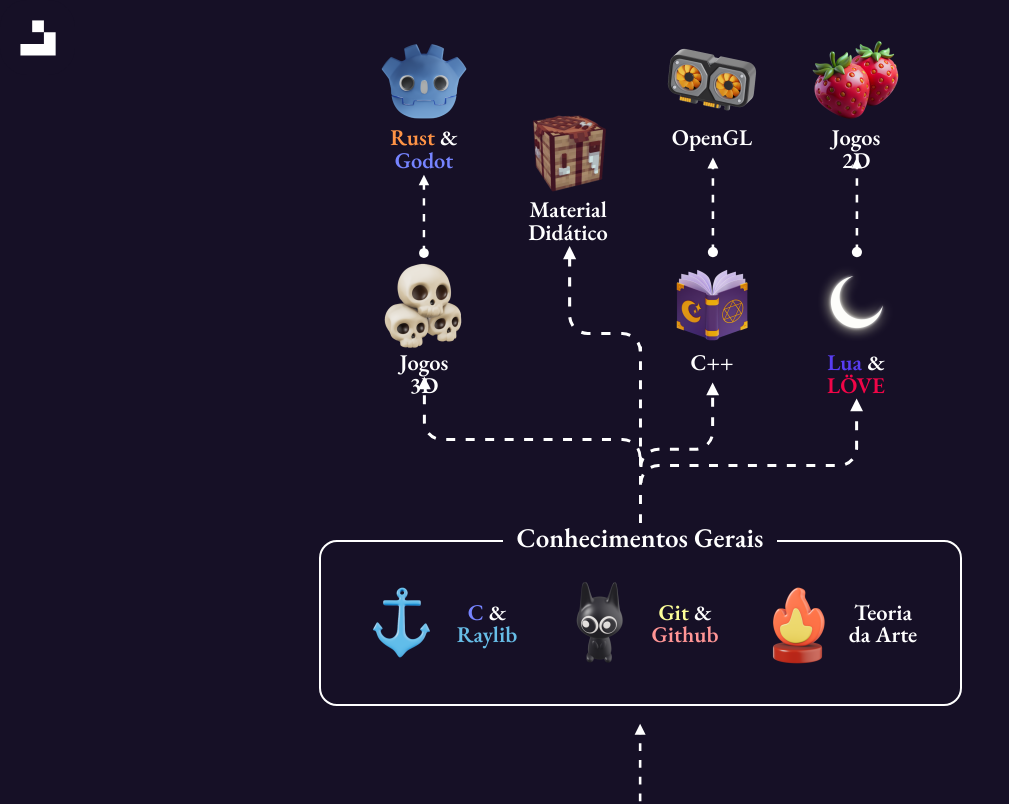
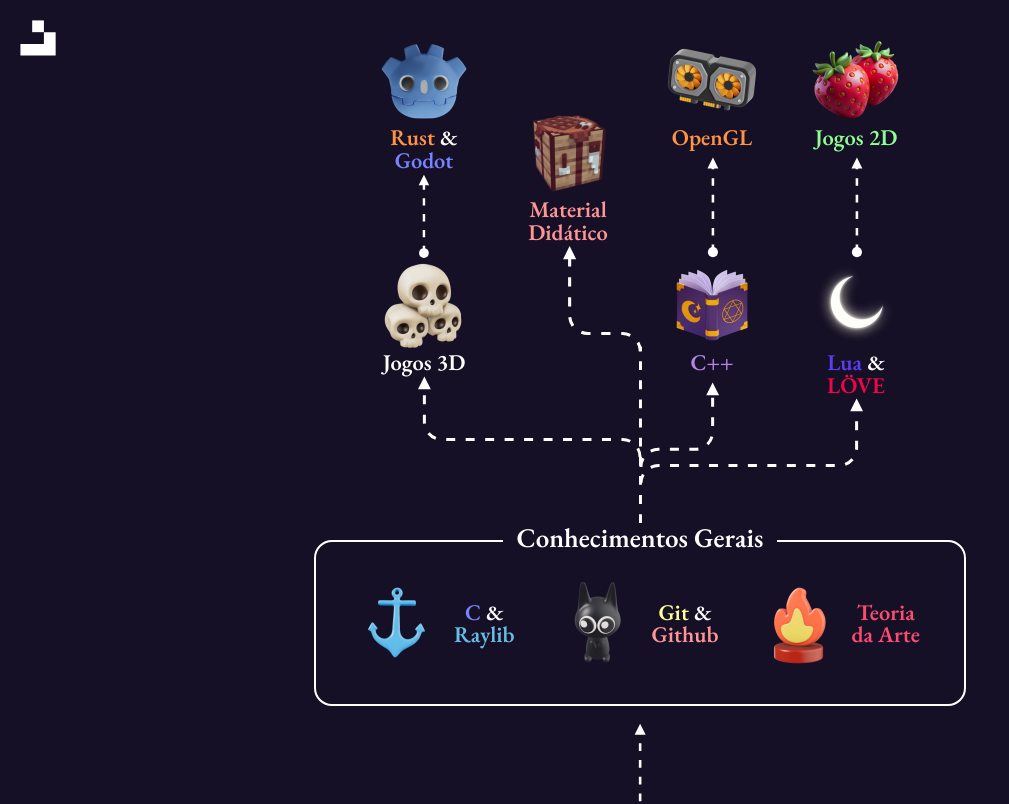
Before and after one commit to ConwayUSP/mapa-educacional, a React (Vite) app: page / in a window 1280 px wide. Shown: the top 804 px of the page, without its empty margins (0-1009 px from the left). Built offline with nearby package versions, Linux system fonts and the light colour scheme.

Commit message:
minor text and spacing style adjustments

```diff
--- a/src/components/mapa/CursoCard.css
+++ b/src/components/mapa/CursoCard.css
@@ -23,7 +23,7 @@
 }
 
 .curso-label {
-    width: 4.5rem;
+    width: 4.65rem;
     font-family: 'EB Garamond', serif;
     font-weight: 600;
     font-size: 1.25rem;
--- a/src/components/mapa/CursoCard.jsx
+++ b/src/components/mapa/CursoCard.jsx
@@ -79,7 +79,8 @@
                             );
                         }
 
-                        const cor = "var(--" + data.cores[filteredLabel.indexOf(palavra)] + ")";
+                        const cor = Array.isArray(data.cores)? "var(--" + data.cores[filteredLabel.indexOf(palavra)] + ")" : "var(--" + data.cores + ")";
+
                         return (
                             <span key={index} style={{ color: cor }}>
                                 {palavra + " "}
--- a/src/components/mapa/CursoModal.css
+++ b/src/components/mapa/CursoModal.css
@@ -1,5 +1,5 @@
 .curso-modal{
-    max-width: 26rem;
+    max-width: 28rem;
     display: flex;
     flex-direction: column;
     border: 0.15rem solid var(--content-primary);
@@ -12,7 +12,7 @@
 }
 
 .curso-modal-title {
-    width: 26rem;
+    width: 100%;
     border-bottom: 0.05rem solid var(--blue);
     text-align: center;
     background-color: #312A3F;
@@ -31,7 +31,7 @@
     font-family: 'EB Garamond', serif;
     font-weight: 600;
     font-size: 1.25rem;
-    line-height: 1.5rem;
+    line-height: 1.75rem;
     text-align: left;
     margin: 1rem;
     margin-bottom: 0.75em;
--- a/src/components/mapa/CursoModal.jsx
+++ b/src/components/mapa/CursoModal.jsx
@@ -11,7 +11,7 @@
     return (
         <div className="curso-modal" id={id}>
             <div className="curso-modal-title">
-                <h2>{data.titulo}</h2>
+                <h2 style={{ marginRight: "2.5rem" }}>{data.titulo}</h2>
                 <img className="estrelinhas-top" src={estrelinhas1} alt="Estrelinhas" style={{ height: '1.75rem', width: 'auto' }} />
             </div>
             <div className="curso-modal-content">
@@ -21,7 +21,11 @@
                     </svg>
                     <h3 style={{ color: 'var(--yellow)' }}>{data.subtitulo}</h3>
                 </div>
-                <p>{data.descricao}</p>
+
+                {data.descricao.split('\n').map((line, index) => (
+                    <p key={index} style={{ marginBottom: "0.25rem"}}>{line}</p>
+                ))}
+
                 { isSmallScreen() ?
                     <div style={{ width: '100%', display: 'flex', flexDirection: 'row', justifyContent: 'end', gap: '0.5rem' }}>
                         <motion.button onClick={() => window.open(data.link, '_blank')}>
```
